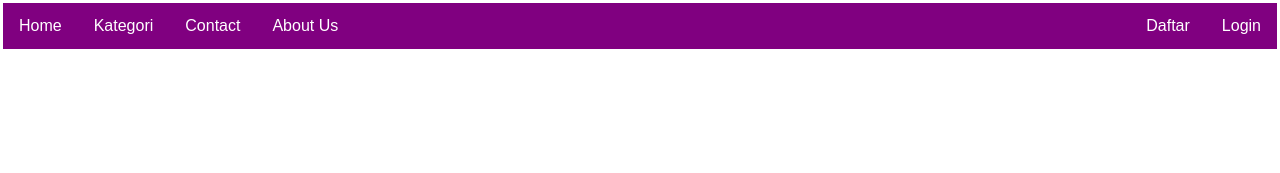
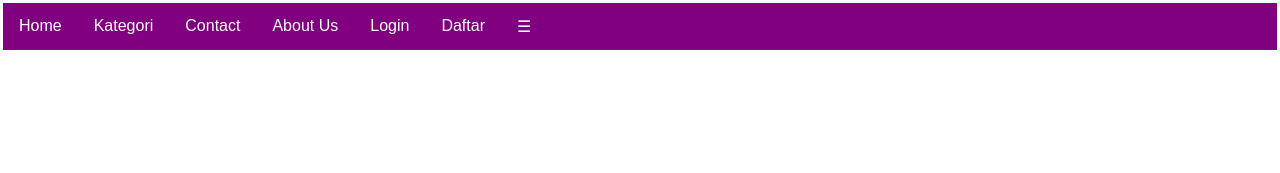
Before and after one commit to Rifdiansyah/Rifdiansyah.github.io, a plain HTML site: page daftar.html in a window 1280 px wide. Shown: the top 173 px of the page. Drawn offline with Linux system fonts and the light colour scheme.

Commit message:
lutfi
update

```diff
--- a/daftar.html
+++ b/daftar.html
@@ -4,7 +4,7 @@
     <link rel="stylesheet" type="text/css" href="styledaftar.css">
 </head>
 <body>
-	<ul>
+	<ul class="topnav">
 	  <li><a href="index.html">Home</a></li>
 		<li class="dropdown">
 		<a href="javascript:void(0)" class="dropbtn">Kategori</a>
@@ -15,16 +15,24 @@
 		</div>
 	  <li><a href="contact.html">Contact</a></li>
 	  <li><a href="about.html">About Us</a></li>
-  <li style="float:right"><a href="login.html">Login</a></li>
-  <li style="float:right"><a href="daftar.html">Daftar</a></li>
+	  <li><a href="login.html">Login</a></li>
+	  <li><a href="daftar.html">Daftar</a></li>
+	  <li class="icon">
+    <a href="javascript:void(0);" onclick="myFunction()">☰</a>
+  </li>
+	</ul>
+		<script>
+		function myFunction() {
+		document.getElementsByClassName("topnav")[0].classList.toggle("responsive");
+		}
+		</script>
 
     <div class="signup">
     <img src="logo.png" class="logo">
     <h1>Daftar Akun</h1>
     <form>
 		<p>Username*</p>
-			<input type="text" name="username" placeholder="Masukkan Username" pattern="[a-zA-Z1-9]+"
-			autofocus required oninvalid="this.setCustomValidity('Invalid! isikan hanya angka, huruf besar dan huruf kecil')">
+			<input type="text" name="username" placeholder="Masukkan Username" pattern="[a-zA-Z1-9]+" autofocus required oninvalid="this.setCustomValidity('Invalid! isikan hanya angka, huruf besar dan huruf kecil')">
         <p>Password*</p>
             <input type="password" name="password" id="password" placeholder="Masukkan Password" autofocus pattern="(?=.*\d)(?=.*[a-z])(?=.*[A-Z]).{8,}"
 			oninvalid="this.setCustomValidity('Invalid! Isikan paling sedikit satu huruf besar, satu kecil, satu angka dan 8 karakter/lebih')" required >
@@ -39,7 +47,6 @@
 			  }
 			}
 		</script>
-
 		<p>Re-Entered Password*</p>
             <input type="password" name="repassword" id="repassword" placeholder="Masukkan Password lagi" autofocus required>
 			<input type="checkbox" onclick="myrepassword()">Show Password</br></br>
@@ -64,22 +71,14 @@
 			return true;
 			}
 		</script>
-
-
 		<p>Email*</p>
             <input type="email" name="email" placeholder="Masukkan Email" pattern="[a-z0-9._%+-]+@[a-z0-9.-]+\.[a-z]{2,4}$" oninvalid="this.setCustomValidity('example@mail.com')" autofocus required>
 		<p>Jenis Kelamin</p></br>
 			<input type="radio" name="cek" value="pria" id="cek-pria" class="cek"><label for="cek-pria" required>Pria</label>
-			<input type="radio" name="cek" value="wanita" id="cek-wanita" class="cek"><label for="cek-wanita">Wanita</label>
-				<br/></br>
+			<input type="radio" name="cek" value="wanita" id="cek-wanita" class="cek"><label for="cek-wanita">Wanita</label><br/></br>
 			<input type="submit" name="submit" value="submit" onclick="return Validate()">
 		Sudah punya akun?<a href="login.html"><u> Login </u></a>
+	</form>
 	</div>
-
-            </form>
-
-
-
-
 </body>
 </html>
```
Lines whose indentation alone changed are shown as unchanged.
